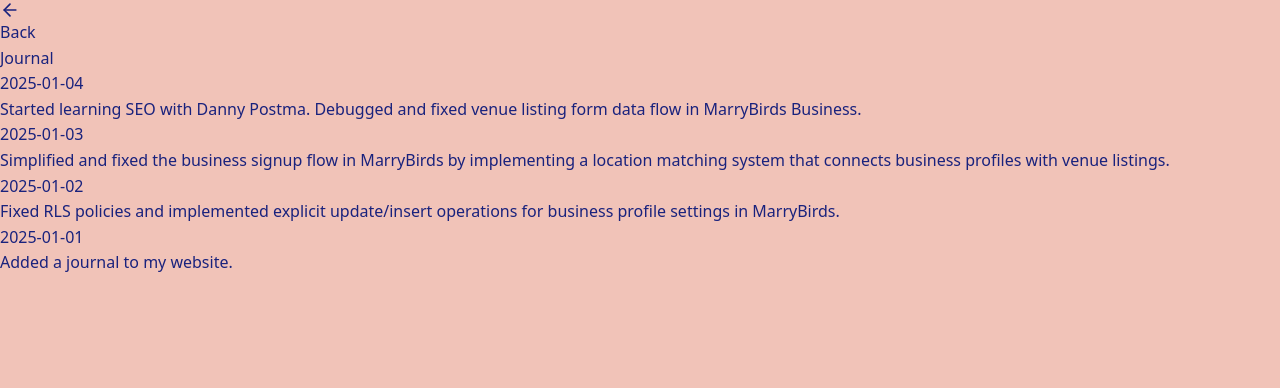
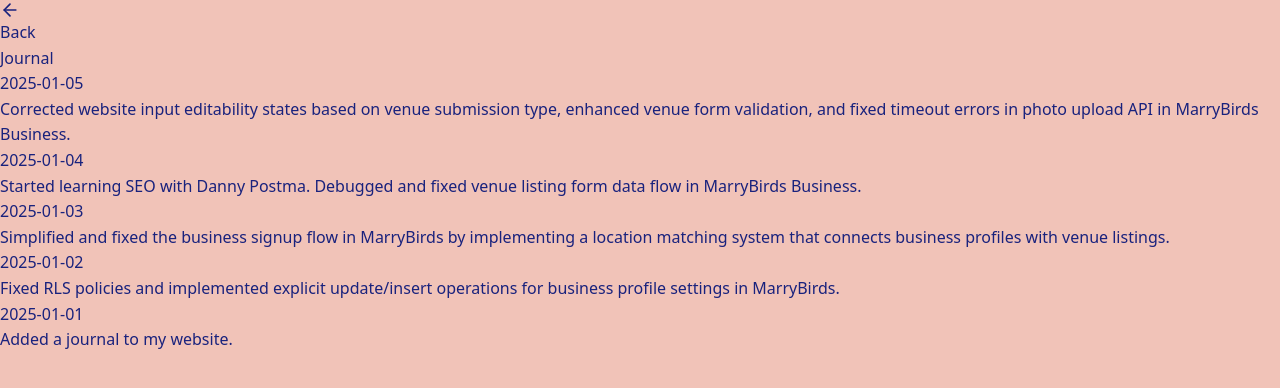
Before and after one commit to minamicode/minamicode.com, a Next.js app: page /journal in a window 1280 px wide. Shown: the top 388 px of the page. Built offline with nearby package versions, Linux system fonts and the light colour scheme.

Commit message:
add a journal entry

```diff
--- a/src/app/_components/JournalEntries.tsx
+++ b/src/app/_components/JournalEntries.tsx
@@ -7,21 +7,12 @@ type JournalEntry = {
 
 const entries: JournalEntry[] = [
   {
+    date: "2025-01-05",
+    text: "Corrected website input editability states based on venue submission type, enhanced venue form validation, and fixed timeout errors in photo upload API in MarryBirds Business.",
+  },
+  {
     date: "2025-01-04",
-    text: (
-      <>
-        Started{" "}
-        <a
-          href="https://www.dannypostma.com/seo-course"
-          className="underline underline-offset-2"
-          target="_blank"
-        >
-          learning SEO with Danny Postma
-        </a>
-        . Debugged and fixed venue listing form data flow in MarryBirds
-        Business.
-      </>
-    ),
+    text: "Started learning SEO with Danny Postma. Debugged and fixed venue listing form data flow in MarryBirds Business.",
   },
   {
     date: "2025-01-03",
```
